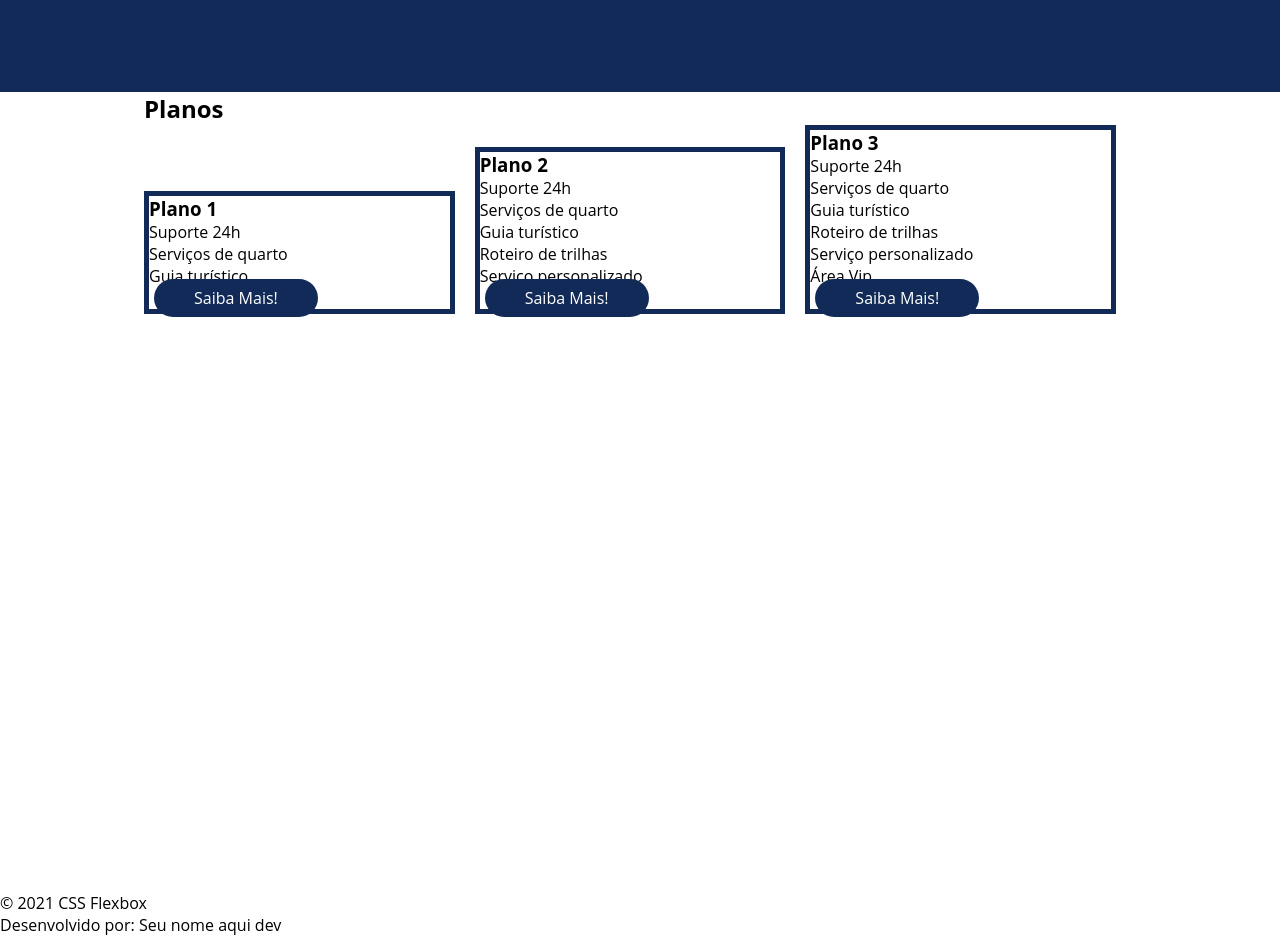
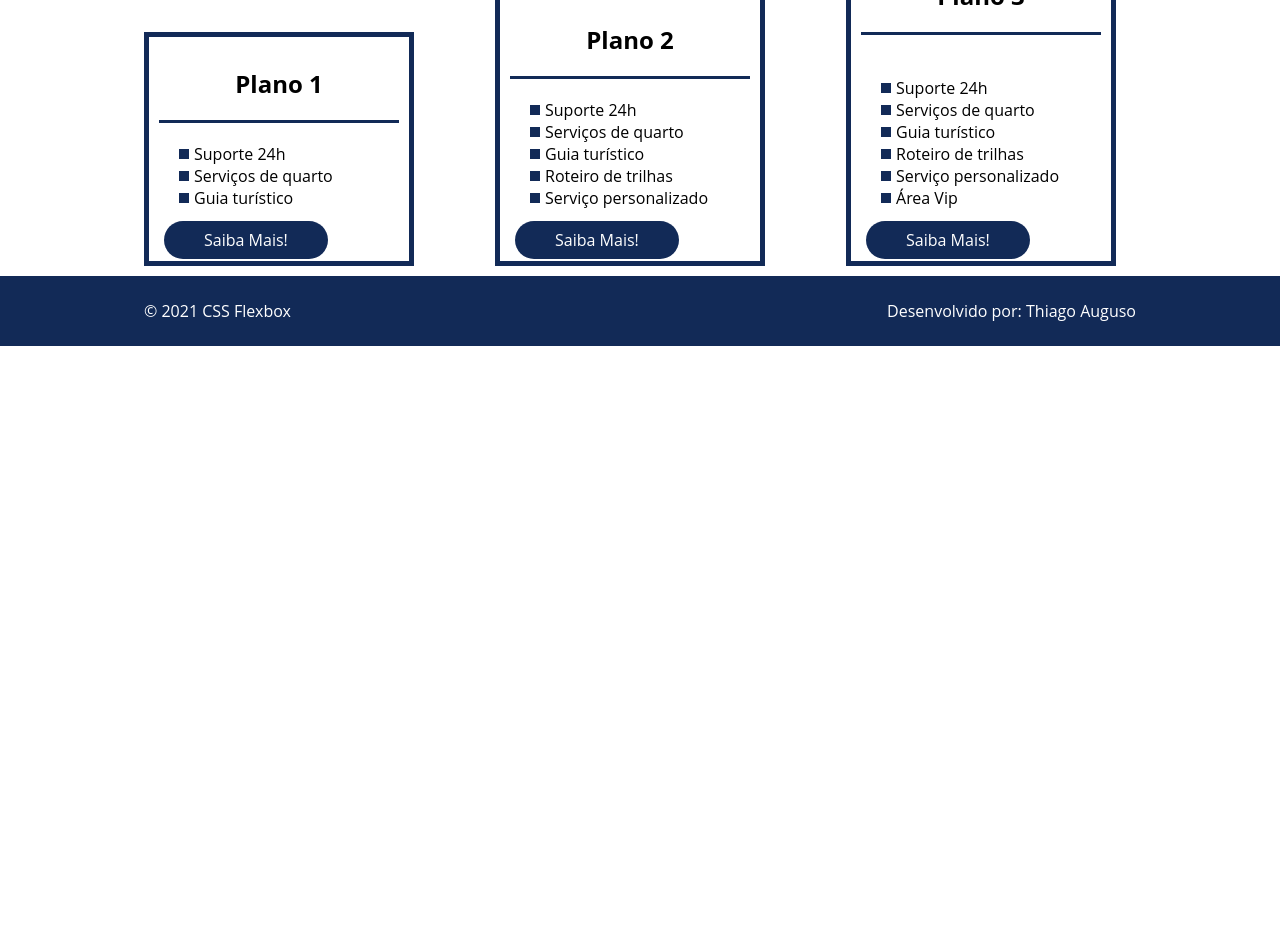
Before and after one commit to Theallgusto01/Estudos, a plain HTML site: page flex-projeto/index.html in a window 1280 px wide. Shown: the part 1600-2536 px from the top of the page. After the commit the page ends 1946 px from the top, so only its background shows below. Drawn offline with Linux system fonts and the light colour scheme.

Commit message:
Conclusão do projeto flexbox

```diff
--- a/flex-projeto/index.html
+++ b/flex-projeto/index.html
@@ -98,6 +98,7 @@
 
             <div class="item-plano">
                 <h3>Plano 3</h3>
+                <br>
                 <ul>
                     <li>Suporte 24h</li>
                     <li>Serviços de quarto</li>
@@ -112,8 +113,11 @@
     </div>
 
     <footer>
-        <p>&copy; 2021 CSS Flexbox</p>
-        <p>Desenvolvido por: Seu nome aqui dev</p>
+        <div class="flex-container footer">
+
+            <p>&copy; 2021 CSS Flexbox</p>
+            <p>Desenvolvido por: Thiago Auguso</p>
+        </div>
     </footer>
 </body>
 </html>
--- a/flex-projeto/style.css
+++ b/flex-projeto/style.css
@@ -19,6 +19,8 @@ ul li a{
     max-width: 992px;
     margin: auto;
     width: 100%;
+    min-width: 320px;
+    padding: 10px 15px;
 }
 div img{
     display: block;
@@ -46,12 +48,13 @@ header .menu{
     color: #fff;
 }
 .apresentacao{
-    height: 100vh;
+    height: 50vh;
     align-items: center;
     justify-content: space-between;
 }
 .apresentacao .texto-present{
     min-height: 200px;
+    width: 100%;
 
 }
 .texto-present h1{
@@ -77,6 +80,7 @@ header .menu{
     flex-direction: row-reverse;
     align-items: center;
     justify-content: space-between;
+    min-height: 50vh;
 }
 #quem-somos h2{
     font-size: 32px;
@@ -110,7 +114,6 @@ header .menu{
     flex-direction: column;
     padding-top: 50px;
     padding-bottom: 100px;
-
 }
 #servicos h2{
     color: #fff;
@@ -148,6 +151,7 @@ header .menu{
     width: 80%;
     margin: auto;
     align-items: center;
+
 }
 .imagens{
     width: 80%;
@@ -156,16 +160,27 @@ header .menu{
 }
 #planos{
     flex-direction: column;
-    min-height: 100vh;
+    min-height: 50vh;
 }
 .list-planos{
     display: flex;
     align-items: flex-end;
+    justify-content: space-between;
+}
+#planos h2{
+    font-size: 32px;
+    padding-top: 50px;
+}
+#quem-somos img{
+    min-width: 320px;
+    margin: auto;
 }
 .item-plano{
     flex: 1;
     border: 5px solid #122A57;
     margin-right: 20px;
+    padding: 10px;
+    max-width: 240px;
 }
 .item-plano a{
     text-decoration: none;
@@ -174,4 +189,91 @@ header .menu{
     border-radius: 30px;
     padding: 8px 40px;
     margin: 5px;
+    margin-bottom: 20px;
 }
+
+.item-plano h3{
+    font-size: 24px;
+    display: flex;
+    flex-direction: column;
+    text-align: center;
+    margin-top: 20px;
+
+}
+
+.item-plano h3::after{
+    content: "";
+    background-color: #122A57;
+    width: 100%;
+    height: 3px;
+    margin-top: 20px;
+    margin-bottom: 10px;
+
+
+}
+.item-plano ul{
+    padding: 10px 20px;
+    display: flex;
+    flex-direction: column;
+    margin-bottom: 10px;
+
+}
+.item-plano ul li{
+    display: flex;
+    flex-wrap: nowrap;
+    align-items: center;
+
+}
+.item-plano ul li::before{
+    content: "";
+    width: 10px;
+    height: 10px;
+    background-color: #122A57;
+    margin-right: 5px ;
+}
+footer{
+    background-color: #122A57;
+    height: 70px;
+    display: flex;
+    align-items: center;
+}
+footer .footer{
+
+    justify-content: space-between;
+    color: #fff;
+}
+/*mobile*/
+@media(max-width: 992px){
+    .flex-container{
+        flex-direction: column;
+    }
+    .apresentacao{
+        flex-direction: column-reverse;
+    }
+    .apresentacao .texto-present{
+        width: 100px;
+    }
+    #quem-somos{
+        flex-direction: column-reverse;
+    }
+    .list-servicos{
+        flex-direction: column;
+    }
+
+    .item-service img{
+        width: 50%;
+        margin: auto;
+    }
+
+    .list-planos{
+        flex-direction: column;
+        align-items: flex-start;
+
+    }
+
+    .list-planos .item-plano{
+        max-width: 90%;
+        margin: auto;
+        width: 100%;
+    }
+}
```
